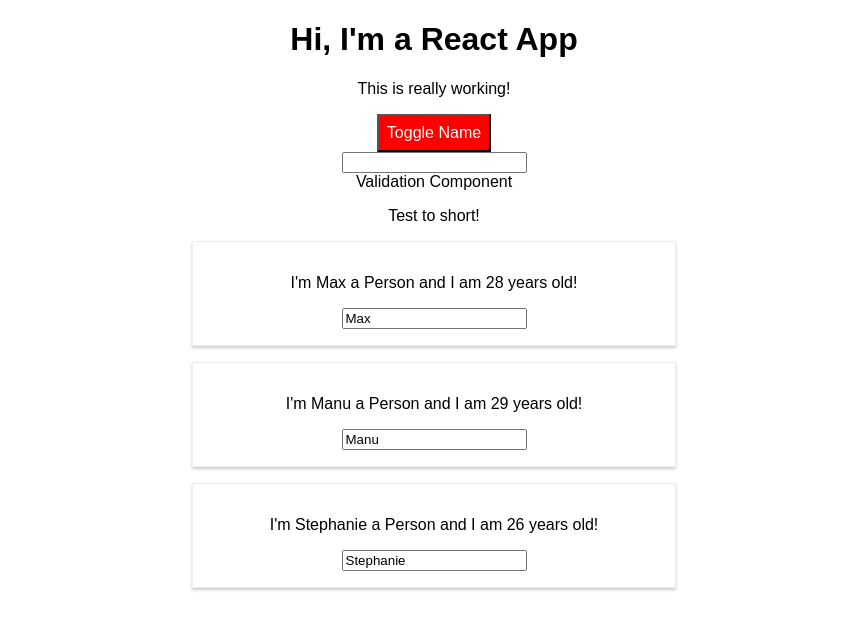
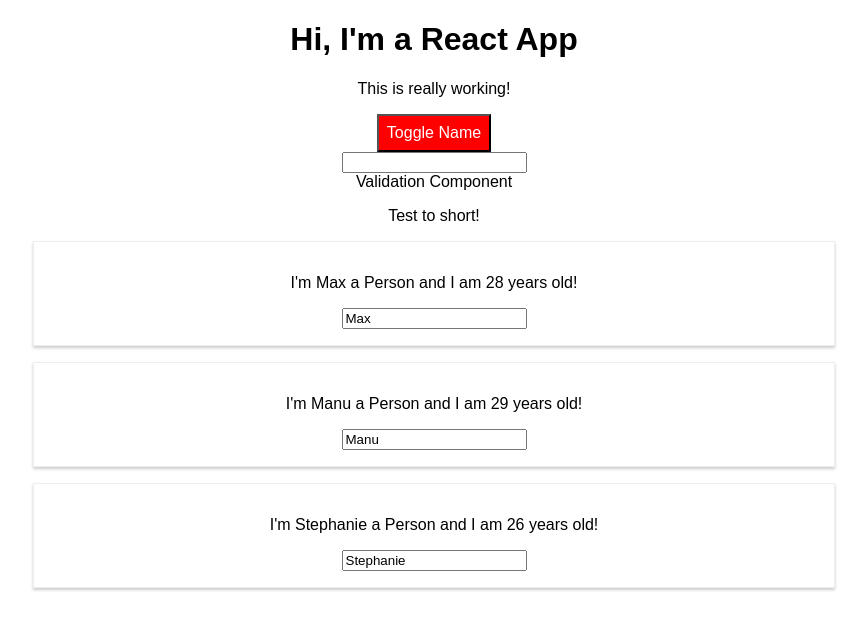
Before and after one commit to ke4tri/react-complete-guide, a React (Create React App) app: page / in a window 1280 px wide. Both pictures are taken after a click on the button "Toggle Name". Shown: the top 630 px of the page, without its empty margins (206-1073 px from the left). Built offline with nearby package versions, Linux system fonts and the light colour scheme.

Commit message:
reconfigured .css files to use css modules

```diff
--- a/src/App.js
+++ b/src/App.js
@@ -1,6 +1,5 @@
 import React, { Component } from "react";
-import Radium, { StyleRoot } from "radium";
-import "./App.css";
+import classes from "./App.module.css";
 import Person from "./Person/Person";
 import ValidationComponent from "./ValidationComponent/ValidationComponent";
 
@@ -15,18 +14,6 @@
     showPersons: false,
     textArea: ""
   };
-
-  // switchNameHandler = newName => {
-  //   // console.log('Was clicked!');
-  //   // DON'T DO THIS: this.state.persons[0].name = 'Maximilian';
-  //   this.setState({
-  //     persons: [
-  //       { name: newName, age: 28 },
-  //       { name: "Manu", age: 29 },
-  //       { name: "Stephanie", age: 27 }
-  //     ]
-  //   });
-  // };
 
   deletePersonHandler = personIndex => {
     //const persons = this.state.persons.slice();
@@ -92,11 +79,11 @@
       font: "inherit",
       border: "1x solid blue",
       padding: "8px",
-      cursor: "pointer",
-      ":hover": {
-        backgroundColor: "lightgreen",
-        color: "black"
-      }
+      cursor: "pointer"
+      // ":hover": {
+      //   backgroundColor: "lightgreen",
+      //   color: "black"
+      // }
     };
 
     let persons = null;
@@ -116,53 +103,33 @@
               />
             );
           })}
-          {/* <Person
-            name={this.state.persons[0].name}
-            age={this.state.persons[0].age}
-          />
-          <Person
-            name={this.state.persons[1].name}
-            age={this.state.persons[1].age}
-            click={() => this.switchNameHandler("Max!")}
-            changed={this.nameChangedHandler}
-          >
-            My Hobbies: Racing
-          </Person>
-          <Person
-            name={this.state.persons[2].name}
-            age={this.state.persons[2].age}
-          /> */}
         </div>
       );
       style.backgroundColor = "red";
-      style[":hover"] = {
-        backgroundColor: "salmon",
-        color: "black"
-      };
+      // style[":hover"] = {
+      //   backgroundColor: "salmon",
+      //   color: "black"
+      // };
     }
 
     // let classes = ['red', 'bold'].join(' ');
-    const classes = [];
+    const assignedClasses = [];
     if (this.state.persons.length <= 2) {
-      classes.push("red");
+      assignedClasses.push(classes.red);
     }
     if (this.state.persons.length <= 1) {
-      classes.push("bold");
+      assignedClasses.push(classes.bold);
     }
 
     return (
-      <StyleRoot>
-        <div className="App">
+      <div className={classes.App}>
         <h1>Hi, I'm a React App</h1>
-          <p className={classes.join(" ")}>This is really working!</p>
+        <p className={assignedClasses.join(" ")}>This is really working!</p>
         <button style={style} onClick={this.togglePersonsHandler}>
           Toggle Name
         </button>
         <div>
-            <input
-              type="text"
-              onChange={event => this.textAreaChanger(event)}
-            />
+          <input type="text" onChange={event => this.textAreaChanger(event)} />
 
           {/* <input placeholder="This will be your text" /> */}
         </div>
@@ -173,43 +140,10 @@
         />
 
         {persons}
-          {/* THE BELOW BUTTON WORKS JUST LIKE THE ONE ABOVE */}
-          {/* <button style={style} onClick={() => this.togglePersonsHandler()}>
-          Switch Name
-        </button> */}
-          {/* ANOTHER OPTION BELOW FOR THE BUTTON SWITCH AND IS PREFERED*/}
-          {/* <button onClick={this.switchNameHandler.bind(this, 'Maximilian')}>
-          Switch Name
-        </button> */}
-
-          {/* BELOW IS A TURNARY USED TO RENDER IF SHOWPERSONS IS TRUE AND IS TOGGLED BYTHE
-        BUTTON.  THIS CAN BE DONE INSTEAD OF THE IF STATEMENT OUTSIDE OF THE RETURN */}
-          {/* {
-          this.state.showPersons === true ?
-          <div>
-            <Person
-              name={this.state.persons[0].name}
-              age={this.state.persons[0].age}
-            />
-            <Person
-              name={this.state.persons[1].name}
-              age={this.state.persons[1].age}
-              click={() => this.switchNameHandler("Max!")}
-              changed={this.nameChangedHandler}
-            >
-              My Hobbies: Racing
-            </Person>
-            <Person
-              name={this.state.persons[2].name}
-              age={this.state.persons[2].age}
-            />
-          </div> : null
-        } */}
       </div>
-      </StyleRoot>
     );
     // return React.createElement('div', {className: 'App'}, React.createElement('h1', null, 'Does this work now?'));
   }
 }
 //Radium() is called a higher order component
-export default Radium(App);
+export default App;
--- a/src/Person/Person.js
+++ b/src/Person/Person.js
@@ -1,17 +1,18 @@
 import React from "react";
-import Radium from "radium";
-import "./Person.css";
+// import Radium from "radium";
+import classes from "./Person.module.css";
 
 //ES6 Functional Component
 const person = props => {
-  const style = {
-    "@media (min-width: 500px)": {
-      width: "450px"
-    }
-  };
+  // const style = {
+  //   "@media (min-width: 500px)": {
+  //     width: "450px"
+  //   }
+  // };
   // TO MANAGE STATE IN FUNCTIONAL COMPONENTS YOU WILL HAVE TO USE HOOKS
   return (
-    <div className="Person" style={style}>
+    // <div className="Person" style={style}>
+    <div className={classes.Person}>
       <p onClick={props.click}>
         I'm {props.name} a Person and I am {props.age} years old!
       </p>
@@ -22,4 +23,5 @@
   );
 };
 
-export default Radium(person);
+export default person;
+// export default Radium(person);
```
Also changed, not shown: src/App.module.css (renamed from src/App.css), src/Person/Person.module.css (renamed from src/Person/Person.css). Lines whose indentation alone changed are shown as unchanged.
